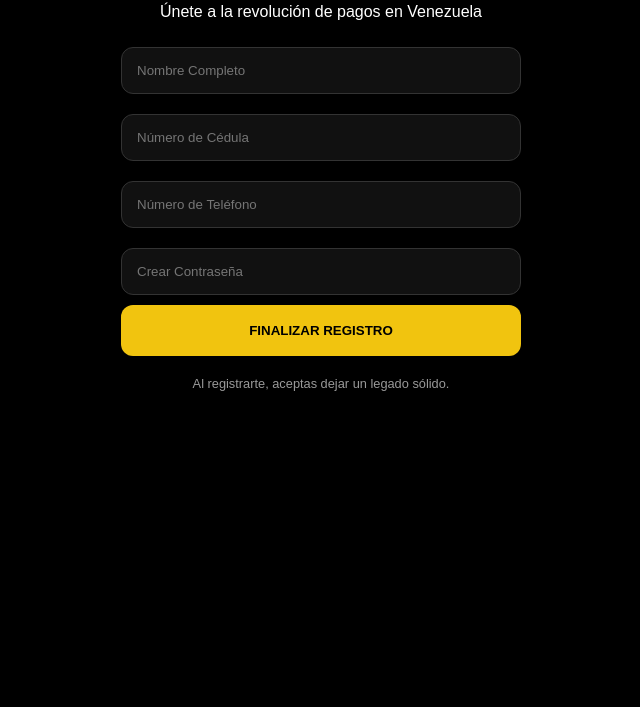
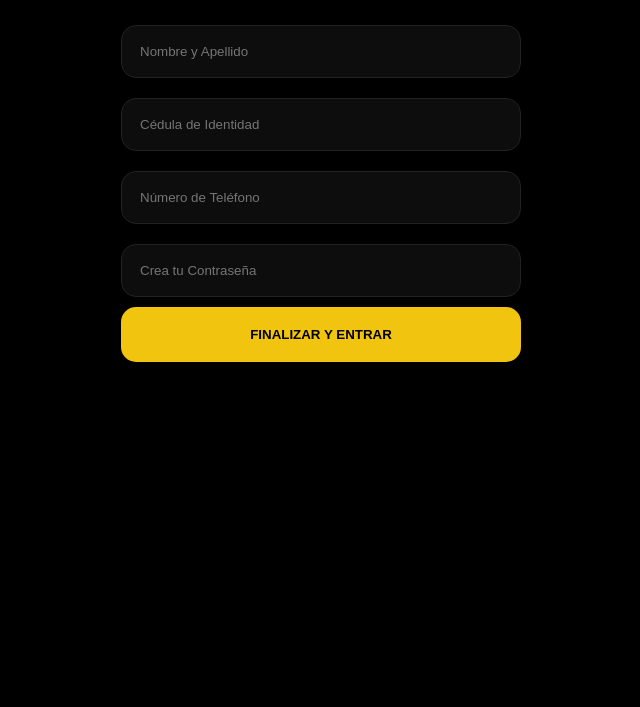
Before and after one commit to willpay2026/willpay, a plain HTML site: page templates/registro.html in a window 1280 px wide. Shown: the part 93-800 px from the top of the page, without its empty margins (319-959 px from the left). Drawn offline with Linux system fonts and the light colour scheme.

Commit message:
Update registro.html

```diff
--- a/templates/registro.html
+++ b/templates/registro.html
@@ -3,27 +3,22 @@
 <head>
     <meta charset="UTF-8">
     <meta name="viewport" content="width=device-width, initial-scale=1.0">
-    <title>Registro - Will-Pay</title>
+    <title>Will-Pay Registro</title>
     <style>
-        body { background: #000; color: #fff; font-family: sans-serif; padding: 20px; text-align: center; }
+        body { background: #000; color: #fff; font-family: sans-serif; text-align: center; padding: 20px; }
         .gold { color: #f1c40f; font-weight: bold; }
-        input { width: 100%; padding: 15px; margin: 10px 0; background: #111; border: 1px solid #333; color: #fff; border-radius: 12px; box-sizing: border-box; }
-        .btn-gold { background: #f1c40f; color: #000; border: none; padding: 18px; width: 100%; border-radius: 12px; font-weight: 900; cursor: pointer; }
+        input { width: 100%; padding: 18px; margin: 10px 0; background: #0d0d0d; border: 1px solid #222; color: #fff; border-radius: 15px; box-sizing: border-box; }
+        .btn-gold { background: #f1c40f; color: #000; border: none; padding: 20px; width: 100%; border-radius: 15px; font-weight: 900; cursor: pointer; }
     </style>
 </head>
 <body>
-    <h2 class="gold">CREAR CUENTA</h2>
-    <p>Únete a la revolución de pagos en Venezuela</p>
-
-    <div style="width: 100%; max-width: 400px; margin: auto;">
-        <input type="text" placeholder="Nombre Completo">
-        <input type="text" placeholder="Número de Cédula">
-        <input type="text" placeholder="Número de Teléfono">
-        <input type="password" placeholder="Crear Contraseña">
-
-        <button class="btn-gold" onclick="window.location.href='/acceso'">FINALIZAR REGISTRO</button>
-
-        <p style="margin-top: 20px; font-size: 0.8em; opacity: 0.6;">Al registrarte, aceptas dejar un legado sólido.</p>
-    </div>
+    <h1 class="gold">CREAR CUENTA</h1>
+    <form action="/registrar_usuario" method="POST" style="max-width: 400px; margin: auto;">
+        <input type="text" name="nombre" placeholder="Nombre y Apellido" required>
+        <input type="text" name="cedula" placeholder="Cédula de Identidad" required>
+        <input type="text" name="telefono" placeholder="Número de Teléfono" required>
+        <input type="password" name="password" placeholder="Crea tu Contraseña" required>
+        <button type="submit" class="btn-gold">FINALIZAR Y ENTRAR</button>
+    </form>
 </body>
 </html>
```
